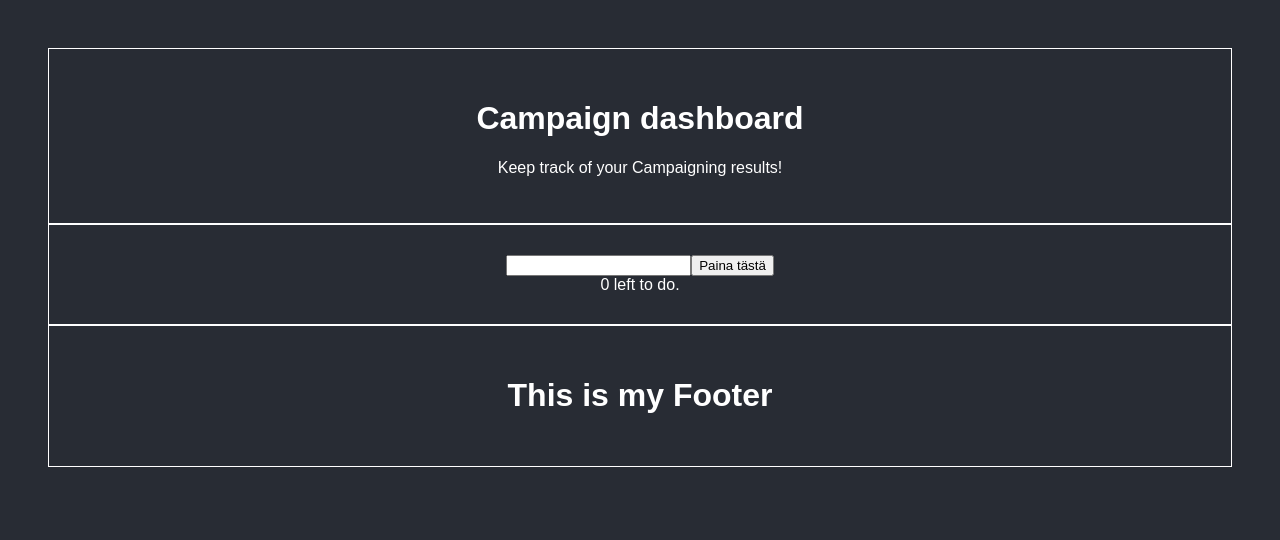
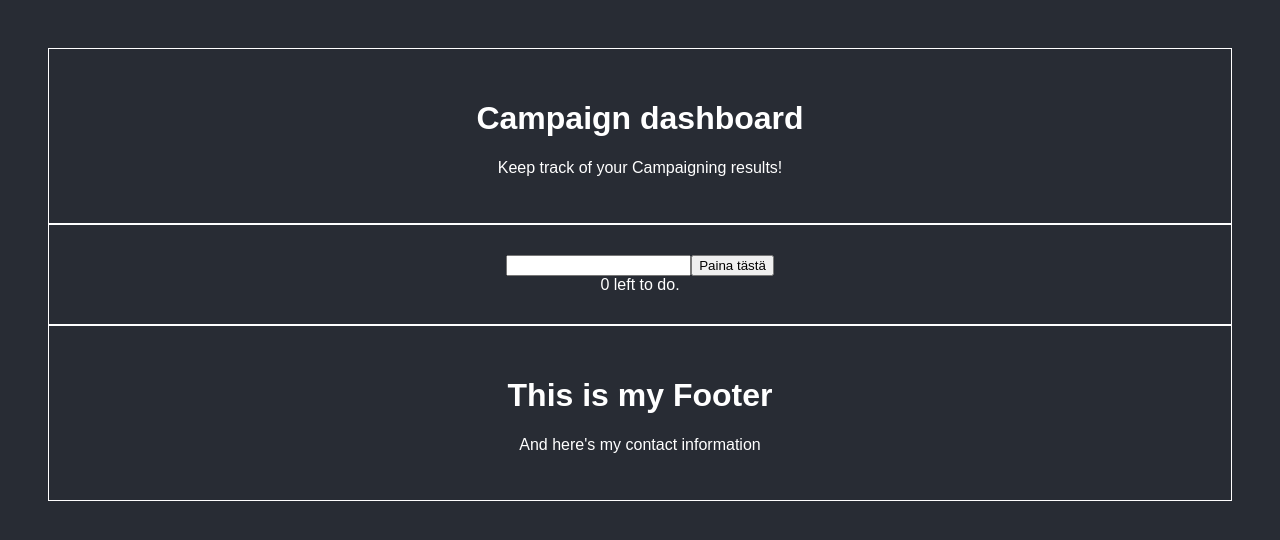
Before and after one commit to rassepasanen/dock_gcp, a React (Create React App) app: page / in a window 1280 px wide. Shown: the top 540 px of the page. Built offline with nearby package versions, Linux system fonts and the light colour scheme.

Commit message:
contact update

```diff
--- a/src/Footer.js
+++ b/src/Footer.js
@@ -4,6 +4,7 @@ export default function Footer() {
     return (
         <div class="footer">
             <h1>This is my Footer</h1>
+            <p>And here's my contact information</p>
         </div>
     )
 }
```
